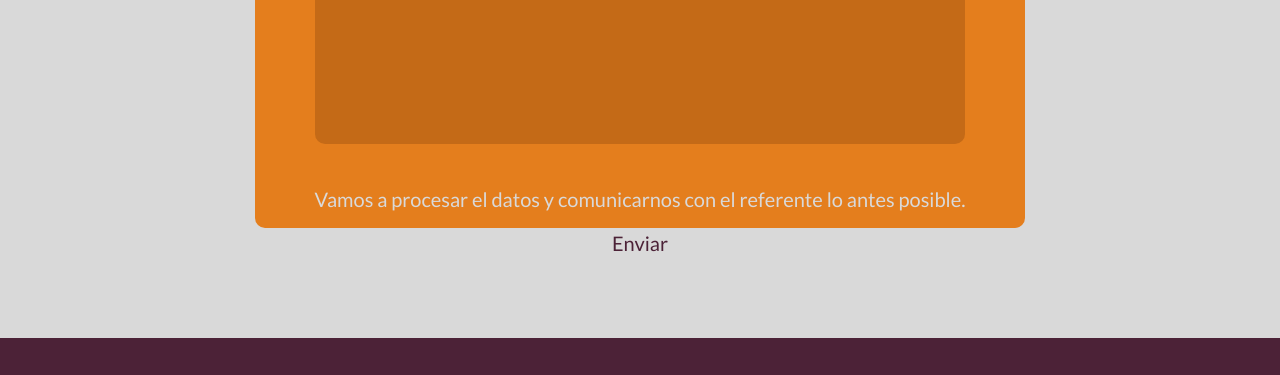
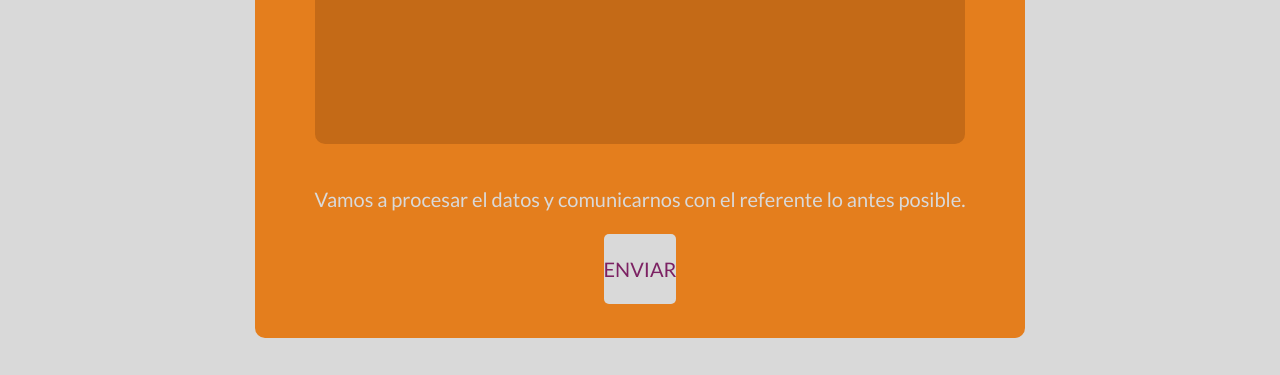
Before and after one commit to Lacoque/Tata-Piriri, a website built with Vite: page form.html in a window 1280 px wide. Shown: the part 721-1096 px from the top of the page. Built offline with nearby package versions, Linux system fonts and the light colour scheme; what file-upload-with-preview would draw is missing.

Commit message:
Update form.html

```diff
--- a/form.html
+++ b/form.html
@@ -78,16 +78,16 @@
                     <span>
                         Vamos a procesar el datos y comunicarnos con el referente lo antes posible.
                     </span>
-                    <!-- <p class="btn-enviar">
+                    <p class="btn-enviar">
                         <a type="submit" id="btn-transicion">
                             <span class="text">ENVIAR</span>
                             <span>¡Gracias por participar!</span>
                         </a>
-                    </p> -->
+                    </p>
 
                 </div>
             </div>
-            <span>Enviar</span>
+
             <!-- <p class="btn-enviar"><button type="submit">Enviar</button></p> -->
         </form>
     </section>
```
